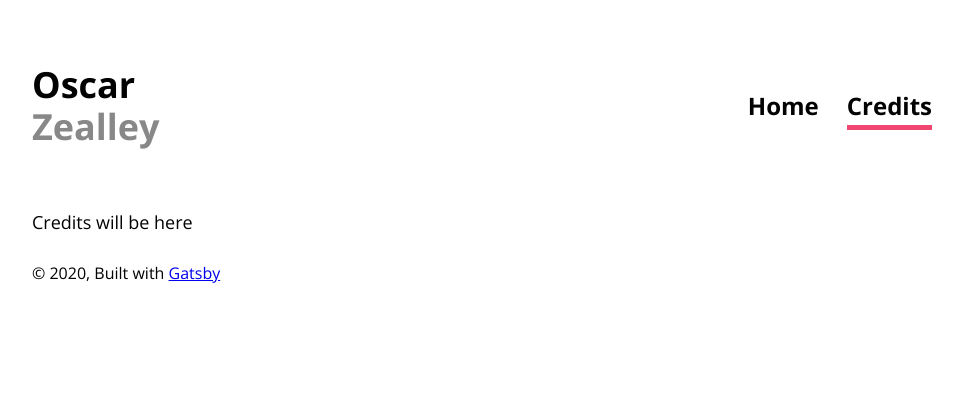
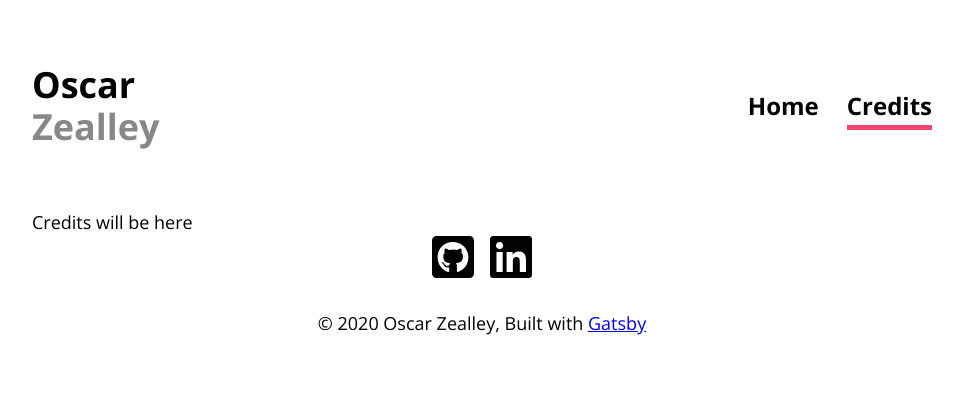
Before and after one commit to oscar8880/personal-site, a Gatsby site: page /credits in a window 1280 px wide. Shown: the whole page, without its empty margins (158-1121 px from the left). Built offline with nearby package versions, Linux system fonts and the light colour scheme; Gatsby itself is replaced by a stand-in of ours.

Commit message:
[OZ] add footer

```diff
--- /dev/null
+++ b/src/components/Footer.tsx
@@ -0,0 +1,56 @@
+import { faGithubSquare, faLinkedin } from '@fortawesome/free-brands-svg-icons';
+import { FontAwesomeIcon } from '@fortawesome/react-fontawesome';
+import React from 'react';
+import styled from 'styled-components';
+import { P } from './Typography';
+
+const StyledFooter = styled.footer`
+  padding-bottom: ${({ theme }) => theme.spacer['xl']};
+  display: flex;
+  flex-direction: column;
+  align-items: center;
+`;
+
+const StyledIcon = styled(FontAwesomeIcon)`
+  &:hover {
+    color: ${({ theme }) => theme.colour.pink};
+    transition: ${({ theme }) => theme.transition.default};
+  }
+`;
+
+const StyledLink = styled.a`
+  margin-left: ${({ theme }) => theme.spacer['2']};
+  margin-right: ${({ theme }) => theme.spacer['2']};
+  text-decoration: none;
+  color: inherit;
+`;
+
+const IconContainer = styled.div`
+  padding-bottom: ${({ theme }) => theme.spacer[8]};
+  display: flex;
+  justify-content: center;
+`;
+
+const Footer: React.FC = () => {
+  return (
+    <StyledFooter>
+      <IconContainer>
+        <StyledLink href="https://github.com/oscar8880" target="_blank">
+          <StyledIcon size="3x" color="#020202" icon={faGithubSquare} />
+        </StyledLink>
+        <StyledLink
+          href="https://www.linkedin.com/in/oscar-zealley-81a027123/"
+          target="_blank"
+        >
+          <StyledIcon size="3x" color="#020202" icon={faLinkedin} />
+        </StyledLink>
+      </IconContainer>
+      <P>
+        © {new Date().getFullYear()} Oscar Zealley, Built with{' '}
+        <a href="https://www.gatsbyjs.com">Gatsby</a>
+      </P>
+    </StyledFooter>
+  );
+};
+
+export default Footer;
--- a/src/components/layout.tsx
+++ b/src/components/layout.tsx
@@ -1,40 +1,19 @@
 import React from 'react';
-// import { useStaticQuery, graphql } from 'gatsby';
 
 import Header from './Header';
-import styled, { ThemeProvider } from 'styled-components';
+import { ThemeProvider } from 'styled-components';
 import { defaultTheme, GlobalStyle } from '../theme/globalStyles';
 import PageWrapper from './PageWrapper';
-
-const Footer = styled.footer`
-  margin-top: 2rem;
-`;
+import Footer from './Footer';
 
 const Layout: React.FC = ({ children }) => {
-  // const data = useStaticQuery(graphql`
-  //   query SiteTitleQuery {
-  //     site {
-  //       siteMetadata {
-  //         title
-  //       }
-  //     }
-  //   }
-  // `);
-
   return (
     <ThemeProvider theme={defaultTheme}>
       <GlobalStyle />
       <PageWrapper>
         <Header />
         <main>{children}</main>
-        <Footer
-          style={{
-            marginTop: '2rem',
-          }}
-        >
-          © {new Date().getFullYear()}, Built with{' '}
-          <a href="https://www.gatsbyjs.com">Gatsby</a>
-        </Footer>
+        <Footer />
       </PageWrapper>
     </ThemeProvider>
   );
```
